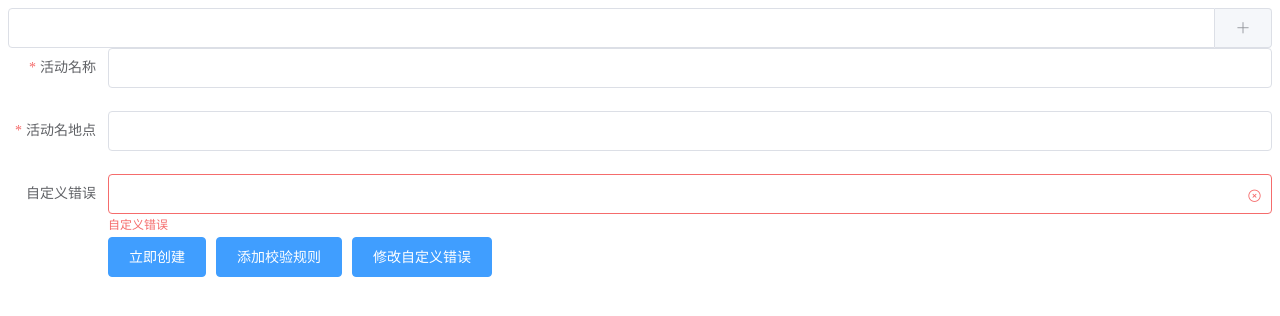
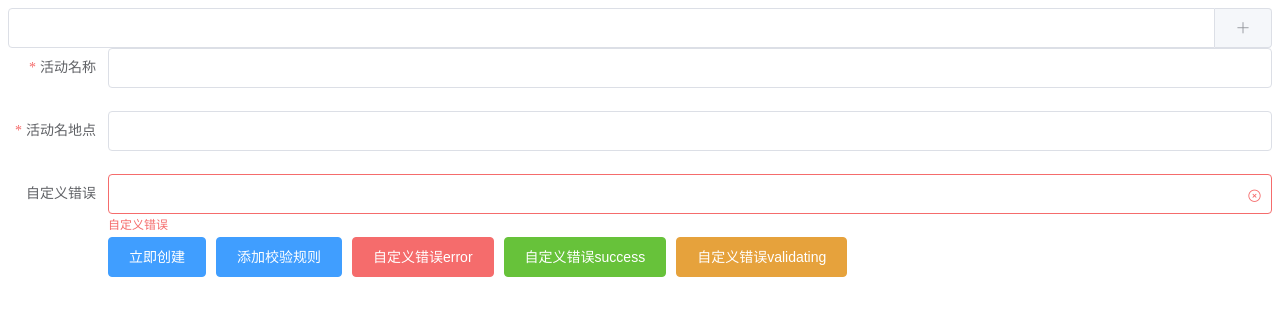
Before and after one commit to ximelly/vue-practice, a Vue app: page / in a window 1280 px wide. Shown: the top 316 px of the page. Built offline with nearby package versions, Linux system fonts and the light colour scheme.

Commit message:
自定义不同类型错误
自定义不同类型错误

```diff
--- a/src/App.vue
+++ b/src/App.vue
@@ -44,7 +44,9 @@
         <el-form-item>
           <el-button type="primary" @click="onSubmit">立即创建</el-button>
           <el-button type="primary" @click="addRule">添加校验规则</el-button>
-          <el-button type="primary" @click="editStatus">修改自定义错误</el-button>
+          <el-button data-status="1" type="danger" @click="editStatus('error')">自定义错误error</el-button>
+          <el-button data-status="2" type="success" @click="editStatus('success')">自定义错误success</el-button>
+          <el-button data-status="3" type="warning" @click="editStatus('validating')">自定义错误validating</el-button>
         </el-form-item>
       </el-form>
   </div>
@@ -112,8 +114,8 @@
         this.rules=Object.assign({},this.rules,{des:desRules});
         console.log(this.rules);
       },
-      editStatus(){
-        this.status="success";
+      editStatus(type){
+        this.status=type;
       }
     },
   }
```
